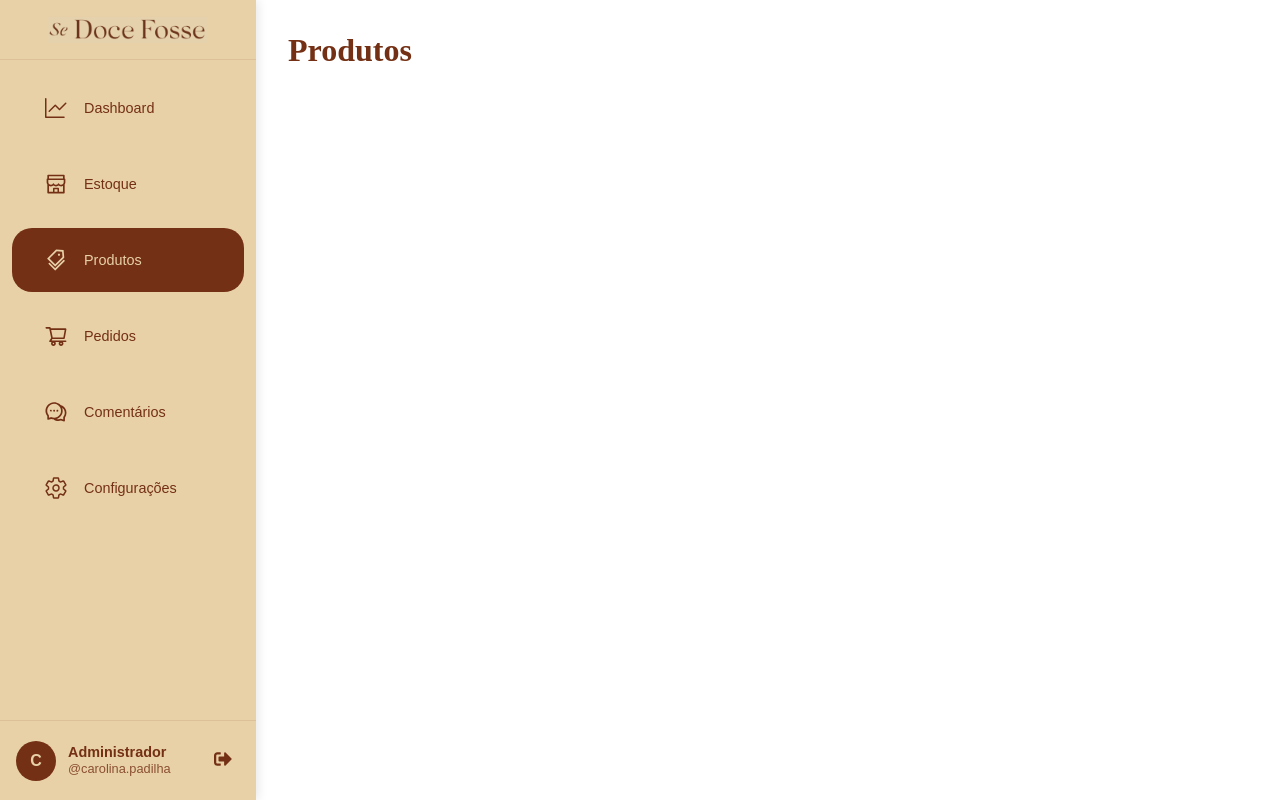
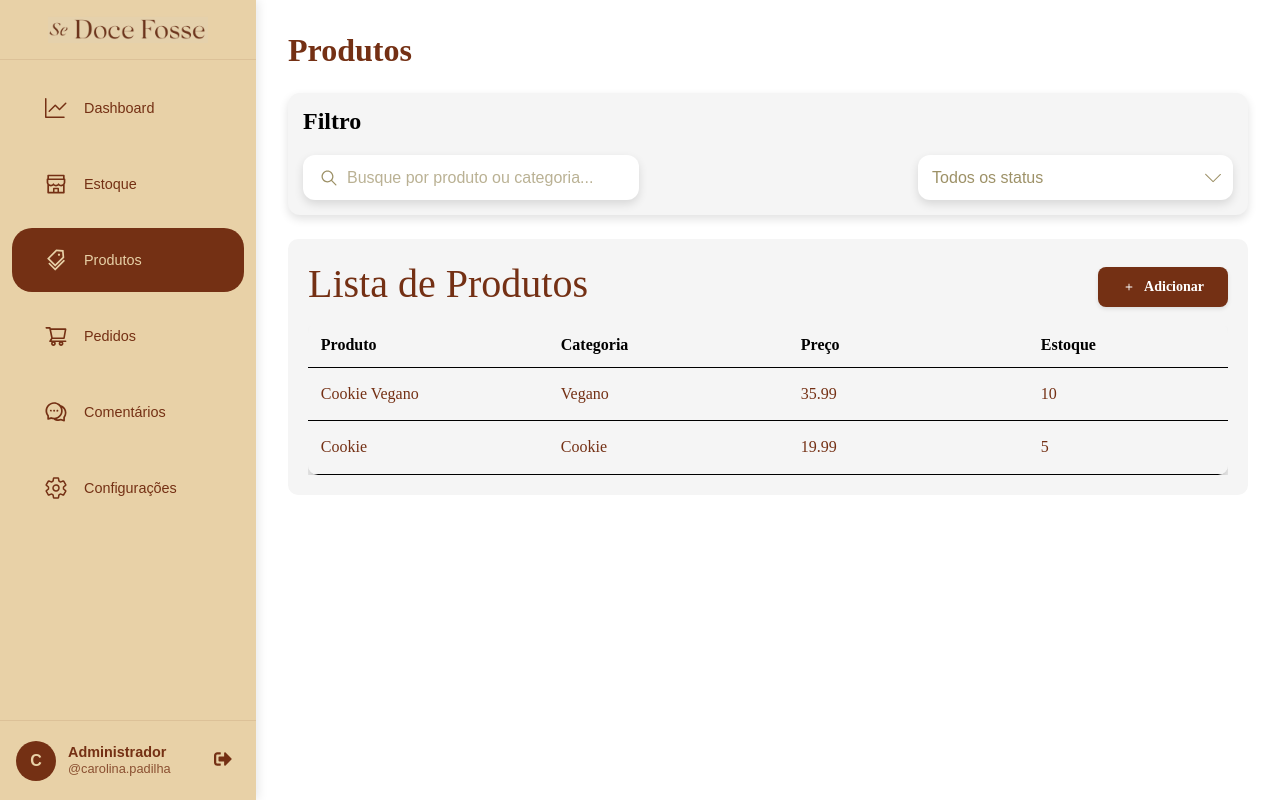
Before and after one commit to Se-Doce-Fosse/frontend, a React (Vite) app: page /produtos in a window 1280 px wide. Built offline with nearby package versions, Linux system fonts and the light colour scheme.

Commit message:
feat: adiciona componentes na página de produtos

```diff
--- a/src/pages/Produtos/Produtos.module.scss
+++ b/src/pages/Produtos/Produtos.module.scss
@@ -1,8 +1,5 @@
 .produtos {
-  padding: 2rem;
-
-  h1 {
-    color: #333;
-    margin-bottom: 1rem;
-  }
+  display: flex;
+  flex-direction: column;
+  gap: 1.5rem;
 }
--- a/src/pages/Produtos/Produtos.tsx
+++ b/src/pages/Produtos/Produtos.tsx
@@ -1,10 +1,27 @@
-import React from 'react';
+import style from './Produtos.module.scss';
 import AdminLayout from '../../layouts/AdminLayout/AdminLayout';
+import { Filter } from '../../components/Filter';
+import TableAdminComponent from '../../components/TableAdminComponent/TableAdminComponent';
+
+const status = [
+  { label: 'Todos os status', value: 'todos' },
+  { label: 'Ativos', value: 'ativos' },
+  { label: 'Inativos', value: 'inativos' },
+];
 
 const Produtos: React.FC = () => {
   return (
     <AdminLayout>
-      <h1>Produtos</h1>
+      <div className={style.produtos}>
+        <h1>Produtos</h1>
+        <Filter
+          title="Filtro"
+          searchPlaceholder="Busque por produto ou categoria..."
+          selectPlaceholder="Todos os status"
+          selectOptions={status}
+        />
+        <TableAdminComponent />
+      </div>
     </AdminLayout>
   );
 };
```
